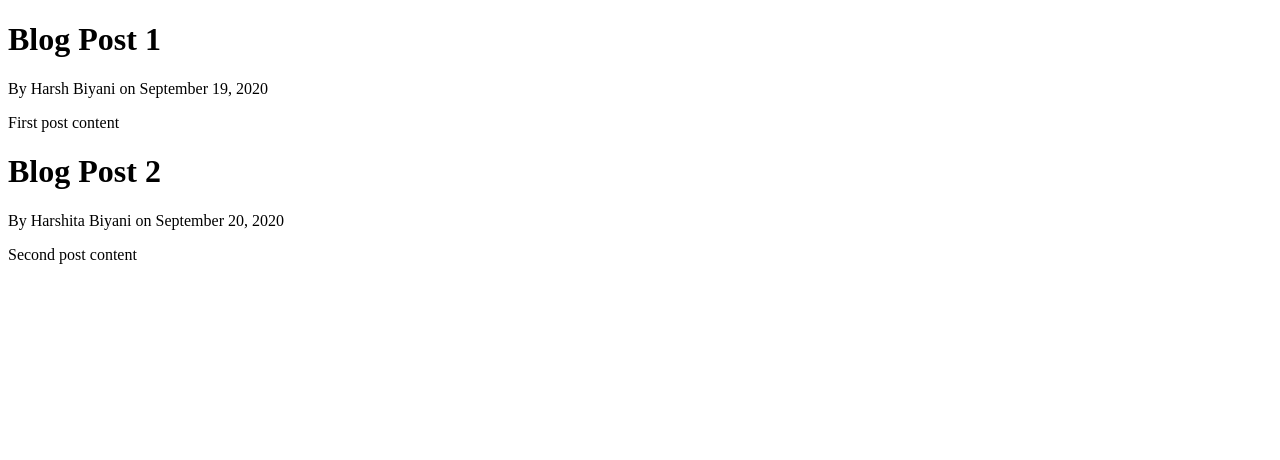
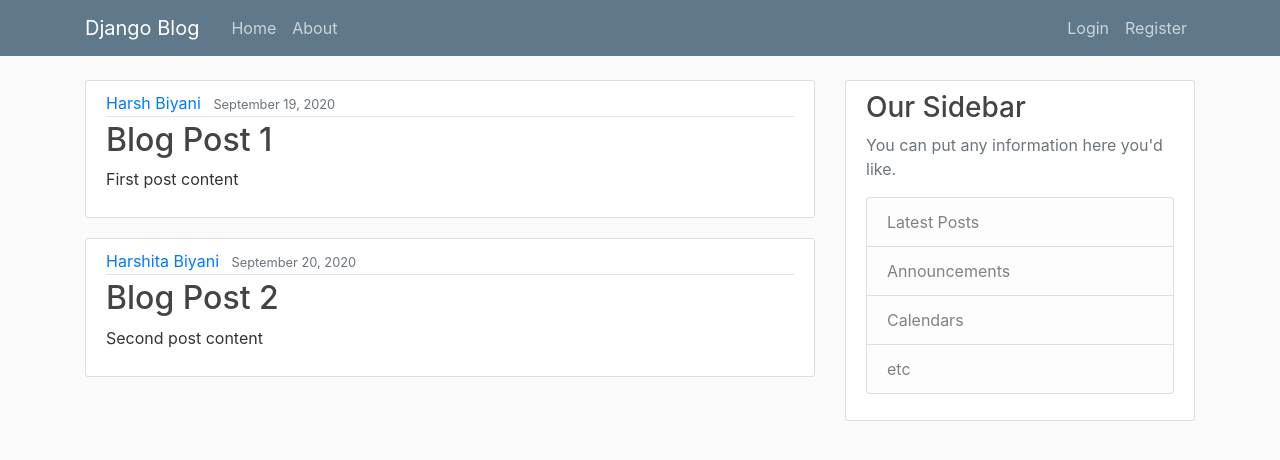
Before and after one commit to Mitro007/Python_Projects, a Django app: page /blog/ in a window 1280 px wide. Shown: the top 460 px of the page. Run offline with Django 3.2, Linux system fonts and the light colour scheme; some libraries are stand-ins or nearby versions.

Commit message:
Home page Completion

```diff
--- /dev/null
+++ b/blog_project/blog/blog_app/static/blog_app/main.css
@@ -0,0 +1,85 @@
+
+body {
+    background: #fafafa;
+    color: #333333;
+    margin-top: 5rem;
+}
+
+h1, h2, h3, h4, h5, h6 {
+    color: #444444;
+}
+
+ul {
+    margin: 0;
+}
+
+.bg-steel {
+    background-color: #5f788a;
+}
+
+.site-header .navbar-nav .nav-link {
+    color: #cbd5db;
+}
+
+.site-header .navbar-nav .nav-link:hover {
+    color: #ffffff;
+}
+
+.site-header .navbar-nav .nav-link.active {
+    font-weight: 500;
+}
+
+.content-section {
+    background: #ffffff;
+    padding: 10px 20px;
+    border: 1px solid #dddddd;
+    border-radius: 3px;
+    margin-bottom: 20px;
+}
+
+.article-title {
+    color: #444444;
+}
+
+a.article-title:hover {
+    color: #428bca;
+    text-decoration: none;
+}
+
+.article-content {
+    white-space: pre-line;
+}
+
+.article-img {
+    height: 65px;
+    width: 65px;
+    margin-right: 16px;
+}
+
+.article-metadata {
+    padding-bottom: 1px;
+    margin-bottom: 4px;
+    border-bottom: 1px solid #e3e3e3
+}
+
+.article-metadata a:hover {
+    color: #333;
+    text-decoration: none;
+}
+
+.article-svg {
+    width: 25px;
+    height: 25px;
+    vertical-align: middle;
+}
+
+.account-img {
+    height: 125px;
+    width: 125px;
+    margin-right: 20px;
+    margin-bottom: 16px;
+}
+
+.account-heading {
+    font-size: 2.5rem;
+}
--- a/blog_project/blog/blog_app/templates/blog_app/base.html
+++ b/blog_project/blog/blog_app/templates/blog_app/base.html
@@ -1,15 +1,82 @@
+{% load static %}
 <!DOCTYPE html>
 <html lang="en">
+
 <head>
   <meta charset="UTF-8" />
   <meta name="viewport" content="width=device-width, initial-scale=1.0" />
+
+  <!-- Bootstrap CSS -->
+  <link rel="stylesheet" href="https://maxcdn.bootstrapcdn.com/bootstrap/4.0.0/css/bootstrap.min.css"
+    integrity="sha384-Gn5384xqQ1aoWXA+058RXPxPg6fy4IWvTNh0E263XmFcJlSAwiGgFAW/dAiS6JXm" crossorigin="anonymous" />
+
+  <link rel="stylesheet" href="{% static 'blog_app/main.css' %}">
+
   {% if title %}
   <title>Django Blog - {{ title }}</title>
   {% else %}
   <title>Django Blog</title>
   {% endif %}
 </head>
+
 <body>
-      {% block body_block %}{% endblock body_block %}
+  <header class="site-header">
+    <nav class="navbar navbar-expand-md navbar-dark bg-steel fixed-top">
+      <div class="container">
+        <a class="navbar-brand mr-4" href="/">Django Blog</a>
+        <button class="navbar-toggler" type="button" data-toggle="collapse" data-target="#navbarToggle"
+          aria-controls="navbarToggle" aria-expanded="false" aria-label="Toggle navigation">
+          <span class="navbar-toggler-icon"></span>
+        </button>
+        <div class="collapse navbar-collapse" id="navbarToggle">
+          <div class="navbar-nav mr-auto">
+            <a class="nav-item nav-link" href="{% url 'blog_home' %}">Home</a>
+            <a class="nav-item nav-link" href="{% url 'blog_about' %}">About</a>
+          </div>
+          <!-- Navbar Right Side -->
+          <div class="navbar-nav">
+            <a class="nav-item nav-link" href="#">Login</a>
+            <a class="nav-item nav-link" href="#">Register</a>
+          </div>
+        </div>
+      </div>
+    </nav>
+  </header>
+
+  <main role="main" class="container">
+    <div class="row">
+      <div class="col-md-8">
+        {% block content %}{% endblock %}
+      </div>
+      <div class="col-md-4">
+        <div class="content-section">
+          <h3>Our Sidebar</h3>
+          <p class='text-muted'>You can put any information here you'd like.
+          <ul class="list-group">
+            <li class="list-group-item list-group-item-light">Latest Posts</li>
+            <li class="list-group-item list-group-item-light">Announcements</li>
+            <li class="list-group-item list-group-item-light">Calendars</li>
+            <li class="list-group-item list-group-item-light">etc</li>
+          </ul>
+          </p>
+        </div>
+      </div>
+    </div>
+  </main>
+
+  <!-- Optional JavaScript -->
+  <!-- jQuery first, then Popper.js, then Bootstrap JS -->
+  <script src="https://code.jquery.com/jquery-3.2.1.slim.min.js"
+    integrity="sha384-KJ3o2DKtIkvYIK3UENzmM7KCkRr/rE9/Qpg6aAZGJwFDMVNA/GpGFF93hXpG5KkN"
+    crossorigin="anonymous"></script>
+
+  <script src="https://cdnjs.cloudflare.com/ajax/libs/popper.js/1.12.9/umd/popper.min.js"
+    integrity="sha384-ApNbgh9B+Y1QKtv3Rn7W3mgPxhU9K/ScQsAP7hUibX39j7fakFPskvXusvfa0b4Q"
+    crossorigin="anonymous"></script>
+
+  <script src="https://maxcdn.bootstrapcdn.com/bootstrap/4.0.0/js/bootstrap.min.js"
+    integrity="sha384-JZR6Spejh4U02d8jOt6vLEHfe/JQGiRRSQQxSfFWpi1MquVdAyjUar5+76PVCmYl"
+    crossorigin="anonymous"></script>
 </body>
+
 </html>
--- a/blog_project/blog/blog_app/templates/blog_app/home.html
+++ b/blog_project/blog/blog_app/templates/blog_app/home.html
@@ -1,8 +1,15 @@
 {% extends 'blog_app/base.html'%}
-{% block body_block %}
-    {% for post in posts%}
-        <h1>{{ post.title }}</h1>
-        <p>By {{ post.author }} on {{ post.date_posted }}</p>
-        <p>{{ post.content }}</p>
-    {% endfor %}
-{% endblock body_block %}
+{% block content %}
+  {% for post in posts %}
+    <article class="media content-section">
+      <div class="media-body">
+        <div class="article-metadata">
+          <a class="mr-2" href="#">{{ post.author }}</a>
+          <small class="text-muted">{{ post.date_posted }}</small>
+        </div>
+        <h2><a class="article-title" href="#">{{ post.title }}</a></h2>
+        <p class="article-content">{{ post.content }}</p>
+      </div>
+    </article>
+  {% endfor %}
+{% endblock content %}
```
Also changed, not shown: blog_project/blog/blog_app/templates/blog_app/about.html (+3 -4 lines). Lines whose indentation alone changed are shown as unchanged.
